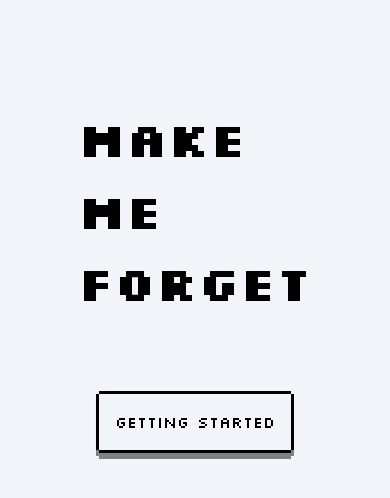
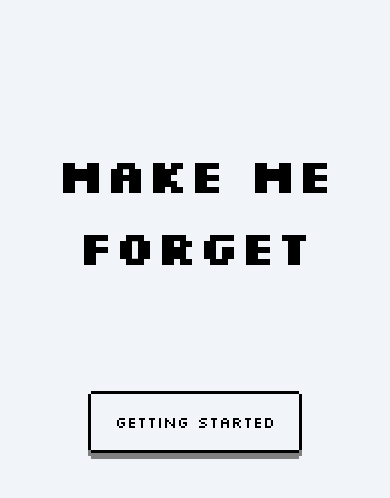
Before and after one commit to aquapaka/makemeforget, a SvelteKit app: page / in a window 390 px wide. Shown: the top 498 px of the page. Built offline with nearby package versions, Linux system fonts and the light colour scheme.

Commit message:
Progress

```diff
--- a/src/app.css
+++ b/src/app.css
@@ -10,10 +10,28 @@
 
 @layer components {
 	.pixel-btn {
-		@apply shadow-[-3px_0_0_0_black,3px_0_0_0_black,0_-3px_0_0_black,0_3px_0_0_black,0_3px_0_3px_gray,0_9px_0_0_gray] p-4;
+		@apply shadow-[-3px_0_0_0_black,3px_0_0_0_black,0_-3px_0_0_black,0_3px_0_0_black,0_3px_0_3px_gray,0_9px_0_0_gray] p-4 px-6;
 	}
-	.pixel-btn:active {
-		@apply shadow-[-3px_0_0_0_black,3px_0_0_0_black,0_-3px_0_0_black,0_3px_0_0_black,0_0px_0_3px_gray,0_0px_0_0_gray] p-4;
+	.pixel-btn:disabled {
+		@apply shadow-[-3px_0_0_0_gray,3px_0_0_0_gray,0_-3px_0_0_gray,0_3px_0_0_gray,0_3px_0_3px_gray,0_9px_0_0_gray] p-4 px-6;
+		color: gray;
+	}
+	.pixel-btn:enabled:active {
+		@apply shadow-[-3px_0_0_0_black,3px_0_0_0_black,0_-3px_0_0_black,0_3px_0_0_black,0_0px_0_3px_gray,0_0px_0_0_gray] p-4 px-6;
 		transform: translateY(6px);
 	}
+	.input-cursor {
+		@apply inline-block w-6 h-8;
+		animation: blink 1s step-end infinite;
+	}
 }
+
+@keyframes blink {
+	from,
+	to {
+		background-color: transparent;
+	}
+	50% {
+		background-color: black;
+	}
+}
--- /dev/null
+++ b/src/lib/components/RetroInput.svelte
@@ -0,0 +1,20 @@
+<script>
+	import { whoToForget, appState, AppState } from '$lib/stores/mainStores';
+
+	let isFocusing = false;
+</script>
+
+<div
+	tabindex="0"
+	on:focus={() => {
+		if ($appState === AppState.SelectWhoToForget) {
+			isFocusing = true;
+		}
+	}}
+	on:blur={() => {
+		isFocusing = false;
+	}}
+>
+	<span class="text-[3rem]">{$whoToForget}</span>
+	<span class="input-cursor {!isFocusing ? 'hidden' : ''}" />
+</div>
--- /dev/null
+++ b/src/lib/stores/mainStores.ts
@@ -0,0 +1,13 @@
+import { writable } from 'svelte/store';
+
+export enum AppState {
+	WaitingForStart,
+	SelectWhoToForget,
+	Confirmation,
+	Forgeting
+}
+
+export const appState = writable<AppState>(AppState.WaitingForStart);
+
+export const isInvertTransition = writable<boolean>(false);
+export const whoToForget = writable<string>('DEFAULT');
--- /dev/null
+++ b/src/lib/transitions/typewriter.ts
@@ -0,0 +1,22 @@
+export default function typewriter(node: Node, { delay = 0, speed = 1 }) {
+	const valid = node.childNodes.length === 1 && node.childNodes[0].nodeType === Node.TEXT_NODE;
+
+	if (!valid) {
+		throw new Error(`This transition only works on elements with a single text node child`);
+	}
+
+	const text = node.textContent;
+	// @ts-ignore
+	const duration = text.length / (speed * 0.01);
+
+	return {
+		delay,
+		duration,
+		tick: (t) => {
+			// @ts-ignore
+			const i = Math.trunc(text.length * t);
+			// @ts-ignore
+			node.textContent = text.slice(0, i);
+		}
+	};
+}
--- a/src/routes/+page.svelte
+++ b/src/routes/+page.svelte
@@ -1,20 +1,169 @@
-<script>
-	import { AppState, appState } from '../stores/mainStores';
+<script lang="ts">
+	import { fly } from 'svelte/transition';
+	import { AppState, appState, whoToForget, isInvertTransition } from '$lib/stores/mainStores';
+	import typewriter from '$lib/transitions/typewriter';
+	import RetroInput from '$lib/components/RetroInput.svelte';
+
+	let innerWidth = 0;
+	let innerHeight = 0;
 
 	$: {
-		console.log($appState);
+		console.log(innerWidth);
+		console.log($whoToForget);
 	}
 </script>
 
-<div class="relative h-screen bg-slate-100">
+<svelte:window bind:innerWidth bind:innerHeight />
+
+<div class="relative h-screen bg-slate-100 overflow-hidden">
+	<!-- Waiting for start -->
 	{#if $appState === AppState.WaitingForStart}
-		<div class="absolute top-[25%] left-[50%] -translate-x-1/2 -translate-y-1/2">
+		<div
+			class="absolute top-[25%] -translate-y-1/2 text-center w-full"
+			in:fly={{
+				delay: 1000,
+				duration: 2000,
+				y: (-innerHeight / 6) * ($isInvertTransition ? -1 : 1)
+			}}
+			out:fly={{
+				delay: 200,
+				duration: 1600,
+				y: (-innerHeight / 6) * ($isInvertTransition ? -1 : 1)
+			}}
+		>
 			<h1 class="font-bold text-[3rem]">MAKE ME FORGET</h1>
 		</div>
-		<div class="absolute top-[50%] left-[50%] -translate-x-1/2 -translate-y-1/2">
-			<button class="pixel-btn" on:click={() => ($appState = AppState.SelectWhoToForget)}
-				>Getting started</button
+		<div
+			class="absolute top-[50%] -translate-y-1/2 w-full text-center"
+			out:fly={{
+				delay: 100,
+				duration: 1000,
+				y: (innerHeight / 6) * ($isInvertTransition ? -1 : 1)
+			}}
+			in:fly={{ delay: 100, duration: 1000, x: (-innerWidth / 2) * ($isInvertTransition ? -1 : 1) }}
+		>
+			<button
+				class="pixel-btn"
+				on:click={() => {
+					$appState = AppState.SelectWhoToForget;
+					$isInvertTransition = false;
+				}}>Getting started</button
 			>
 		</div>
 	{/if}
+
+	<!-- Select who to forget -->
+	{#if $appState === AppState.SelectWhoToForget}
+		<div class="absolute top-[25%] -translate-y-1/2 text-center w-full">
+			<h1
+				class="text-[2rem]"
+				in:typewriter={{ delay: 1800, speed: 1.5 }}
+				out:fly={{
+					delay: 100,
+					duration: 1000,
+					x: (-innerWidth / 2) * ($isInvertTransition ? -1 : 1)
+				}}
+			>
+				Who do you want to forget?
+			</h1>
+		</div>
+	{/if}
+	{#if $appState === AppState.SelectWhoToForget || $appState === AppState.Confirmation}
+		<div
+			class="absolute top-[35%] -translate-y-1/2 text-center w-full"
+			in:fly={{
+				delay: 4000,
+				duration: 1000,
+				y: (innerHeight / 30) * ($isInvertTransition ? -1 : 1)
+			}}
+		>
+			<RetroInput />
+		</div>
+	{/if}
+	{#if $appState === AppState.SelectWhoToForget}
+		<div
+			class="absolute top-[50%] -translate-y-1/2 text-center w-full"
+			in:fly={{ delay: 500, duration: 1000, x: (innerWidth / 2) * ($isInvertTransition ? -1 : 1) }}
+			out:fly={{
+				delay: 100,
+				duration: 1000,
+				x: (-innerWidth / 2) * ($isInvertTransition ? -1 : 1)
+			}}
+		>
+			<button
+				disabled={$whoToForget.trim().length <= 3}
+				class="pixel-btn"
+				on:click={() => {
+					$appState = AppState.Confirmation;
+					$isInvertTransition = false;
+				}}>Confirm</button
+			>
+		</div>
+	{/if}
+
+	<!-- Confirmation -->
+	{#if $appState === AppState.Confirmation}
+		<div class="absolute top-[25%] -translate-y-1/2 text-center w-full">
+			<h1
+				class="text-[2rem]"
+				in:typewriter={{ delay: 1000, speed: 1.5 }}
+				out:fly={{
+					delay: 100,
+					duration: 1000,
+					x: (-innerWidth / 2) * ($isInvertTransition ? -1 : 1)
+				}}
+			>
+				Are you sure that you want to
+			</h1>
+			<h1
+				class="text-[2rem] text-red-500 font-bold"
+				in:typewriter={{ delay: 3000, speed: 1.5 }}
+				out:fly={{
+					delay: 100,
+					duration: 1000,
+					x: (-innerWidth / 2) * ($isInvertTransition ? -1 : 1)
+				}}
+			>
+				forget
+			</h1>
+			<h1
+				class="text-[2rem]"
+				in:typewriter={{ delay: 3500, speed: 1.5 }}
+				out:fly={{
+					delay: 100,
+					duration: 1000,
+					x: (-innerWidth / 2) * ($isInvertTransition ? -1 : 1)
+				}}
+			>
+				this person?
+			</h1>
+		</div>
+		<div
+			class="absolute top-[50%] -translate-y-1/2 text-center w-full"
+			in:fly={{ delay: 5000, duration: 1000, y: innerHeight / 30 }}
+			out:fly={{
+				delay: 100,
+				duration: 1000,
+				x: (-innerWidth / 2) * ($isInvertTransition ? -1 : 1)
+			}}
+		>
+			<button
+				disabled={$whoToForget.trim().length <= 3}
+				class="pixel-btn"
+				on:click={() => {
+					$appState = AppState.SelectWhoToForget;
+					$isInvertTransition = true;
+				}}>Nah :&#40;</button
+			>
+			<button
+				disabled={$whoToForget.trim().length <= 3}
+				class="pixel-btn bg-red-400 ml-2"
+				on:click={() => () => {
+					$appState = AppState.SelectWhoToForget;
+					$isInvertTransition = false;
+				}}>Sure</button
+			>
+		</div>
+	{/if}
+	<!-- {#if $appState === AppState.Confirmation}{/if} -->
 </div>
--- a/src/stores/mainStores.ts
+++ /dev/null
@@ -1,8 +0,0 @@
-import { writable } from 'svelte/store';
-
-export enum AppState {
-	WaitingForStart,
-	SelectWhoToForget
-}
-
-export const appState = writable<AppState>(AppState.WaitingForStart);
```
